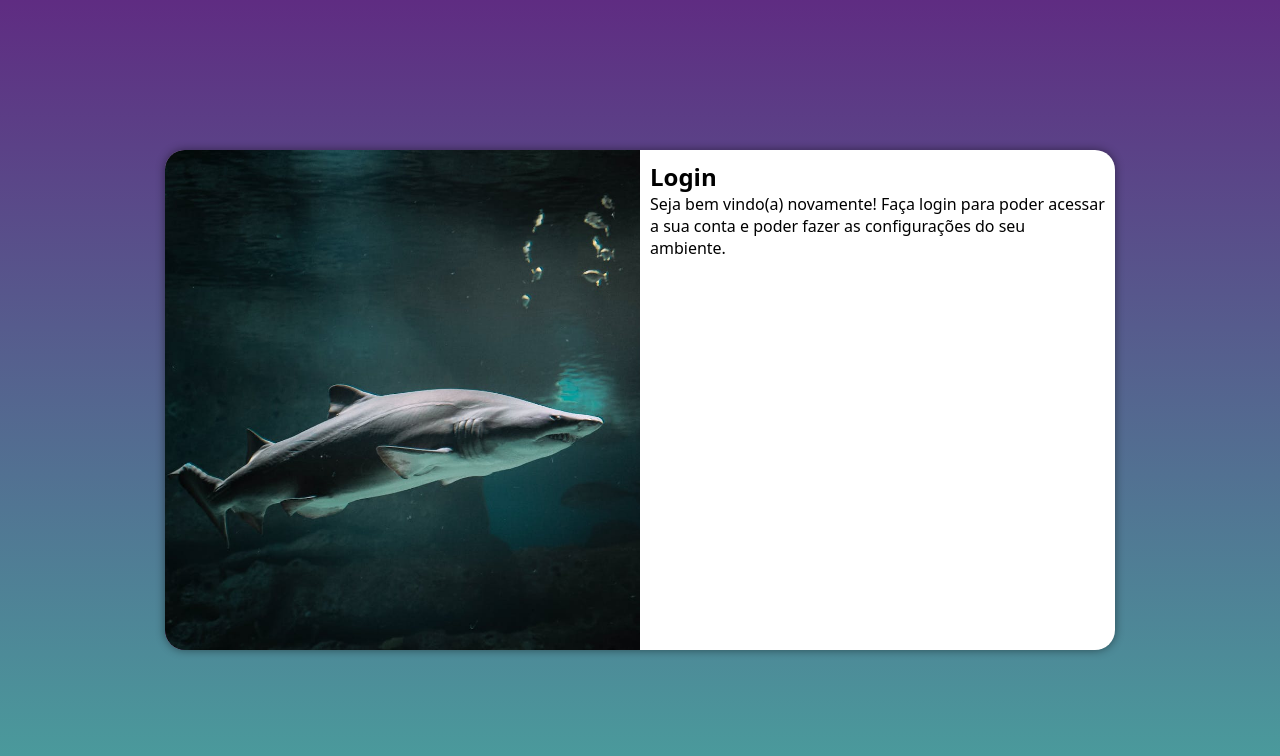
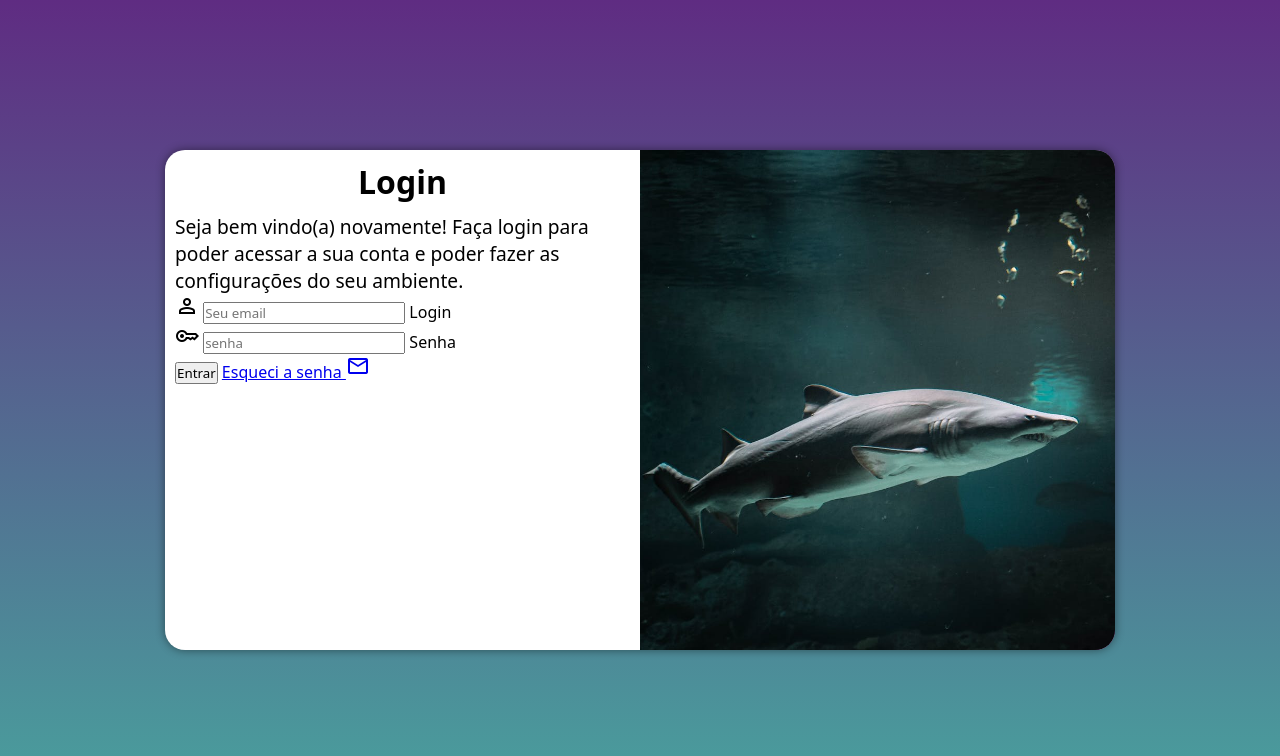
Before and after one commit to Alexandre-CES/projeto-login, a plain HTML site: page index.html in a window 1280 px wide. Drawn offline with nearby package versions, Linux system fonts and the light colour scheme.

Commit message:
formulário

```diff
--- a/estilos/mediaquery.css
+++ b/estilos/mediaquery.css
@@ -36,7 +36,7 @@
     }
 
     section#login > div#imagem{
-        float: left;
+        float: right;
         width: 50%;
         height: 100%;
 
@@ -44,7 +44,15 @@
     }
 
     section#login > div#formulario{
-        float: right;
+        float: left;
         width: 50%;
     }
+
+    div#formulario > h1{
+        font-size: 2em;
+    }
+
+    div#formulario > p{
+        font-size: 1.2em;
+    }
 }
--- a/estilos/style.css
+++ b/estilos/style.css
@@ -36,8 +36,8 @@ section#login{
     height: 500px;
 
     overflow: hidden; /*Tudo o que estiver fora da borda vai ser recortado*/
+    background-color: white;
     border-radius: 20px;
-    background-color: white;
     box-shadow: 0px 0px 10px rgba(0, 0, 0, 0.459);
 
     transition: width .5s, height .5s; /*Animaçãozinha*/
@@ -56,3 +56,12 @@ section#login > div#formulario{
     display: block;
     padding: 10px;
 }
+
+div#formulario > h1{
+    text-align: center;
+    margin-bottom: 10px;
+}
+
+div#formulario > p{
+    font-size: 0.8em;
+}
--- a/index.html
+++ b/index.html
@@ -6,6 +6,7 @@
     <title>Login</title>
     <link rel="stylesheet" href="estilos/style.css">
     <link rel="stylesheet" href="estilos/mediaquery.css">
+    <link rel="stylesheet" href="https://fonts.googleapis.com/css2?family=Material+Symbols+Outlined:opsz,wght,FILL,GRAD@20..48,100..700,0..1,-50..200" />
 </head>
 <body>
     <main>
@@ -16,8 +17,25 @@
             <div id="formulario">
                 <h1>Login</h1>
                 <p>Seja bem vindo(a) novamente! Faça login para poder acessar a sua conta e poder fazer as configurações do seu ambiente.</p>
-                <form action="scripts/login.js" method="post">
-
+                <form action="scripts/login.js" method="post" autocomplete="on">
+                    <div class="campo">
+                        <span class="material-symbols-outlined">
+                            person
+                            </span>
+                        <input type="email" name="login" id="ilogin" placeholder="Seu email" required autocomplete="email" minlength="8">
+                        <label for="ilogin">Login</label>
+                    </div>
+                    <div class="campo">
+                        <span class="material-symbols-outlined">
+                            key
+                            </span>
+                        <input type="password" name="senha" id="isenha" placeholder="senha" required autocomplete="current-password" minlength="8" maxlength="20">
+                        <label for="isenha">Senha</label>
+                    </div>
+                    <input type="submit" value="Entrar">
+                    <a href="#">Esqueci a senha <span class="material-symbols-outlined">
+                        mail
+                        </span></a>
                 </form>
             </div>
         </section>
```
